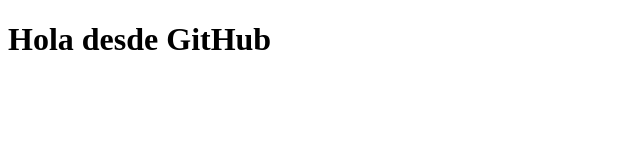
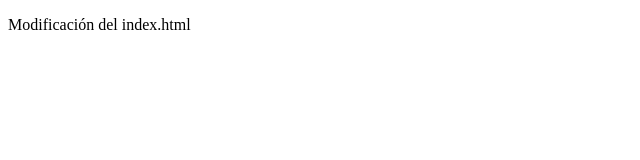
Before and after one commit to Laug0131/ejemplo-clase-3-NUCBA, a plain HTML site: page index.html in a window 1280 px wide. Shown: the whole page, without its empty margins (0-640 px from the left). Drawn offline with Linux system fonts and the light colour scheme.

Commit message:
Update index.html

```diff
--- a/index.html
+++ b/index.html
@@ -8,7 +8,7 @@
 </head>
 
 <body>
-    <h1>Hola desde GitHub</h1>
+    <p>Modificación del index.html</p>
 </body>
 
 </html>
```
